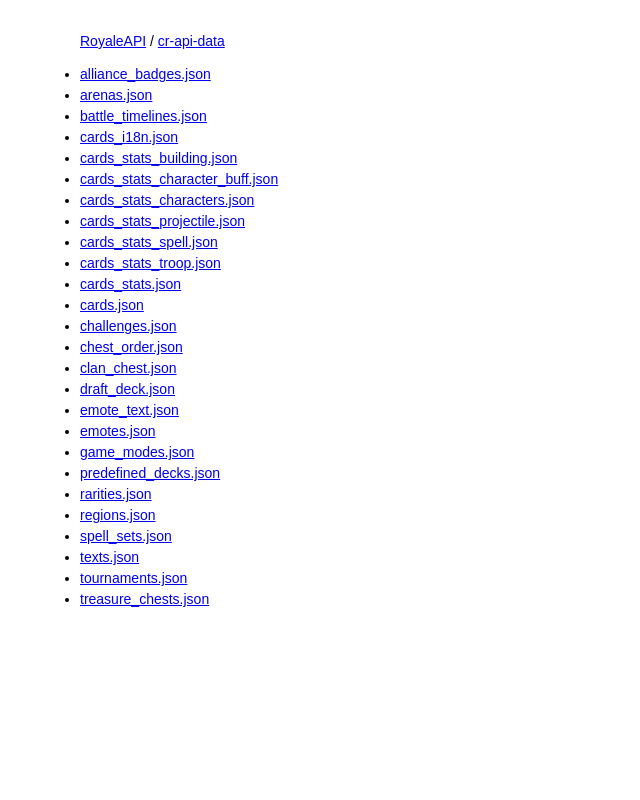
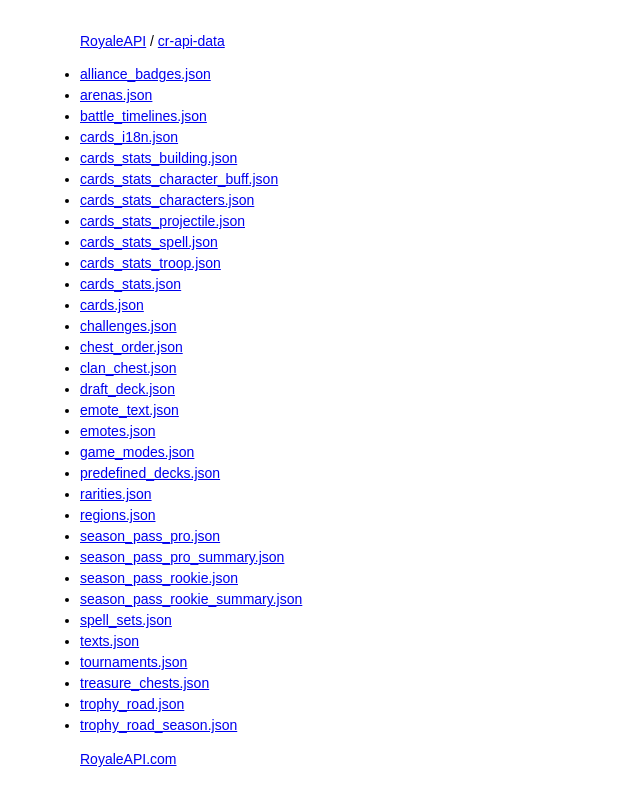
Before and after one commit to RoyaleAPI/cr-api-data, a plain HTML site: page docs/index.html in a window 1280 px wide. Shown: the whole page, without its empty margins (0-640 px from the left). Drawn offline with nearby package versions, Linux system fonts and the light colour scheme.

Commit message:
update index

```diff
--- a/docs/index.html
+++ b/docs/index.html
@@ -32,10 +32,17 @@
     <li><a href="json/predefined_decks.json">predefined_decks.json</a></li>
     <li><a href="json/rarities.json">rarities.json</a></li>
     <li><a href="json/regions.json">regions.json</a></li>
+    <li><a href="json/season_pass_pro.json">season_pass_pro.json</a></li>
+    <li><a href="json/season_pass_pro_summary.json">season_pass_pro_summary.json</a></li>
+    <li><a href="json/season_pass_rookie.json">season_pass_rookie.json</a></li>
+    <li><a href="json/season_pass_rookie_summary.json">season_pass_rookie_summary.json</a></li>
     <li><a href="json/spell_sets.json">spell_sets.json</a></li>
     <li><a href="json/texts.json">texts.json</a></li>
     <li><a href="json/tournaments.json">tournaments.json</a></li>
     <li><a href="json/treasure_chests.json">treasure_chests.json</a></li>
+    <li><a href="json/trophy_road.json">trophy_road.json</a></li>
+    <li><a href="json/trophy_road_season.json">trophy_road_season.json</a></li>
 </ul>
+<a href="https://royaleapi.com">RoyaleAPI.com</a>
 </body>
 </html>
```
